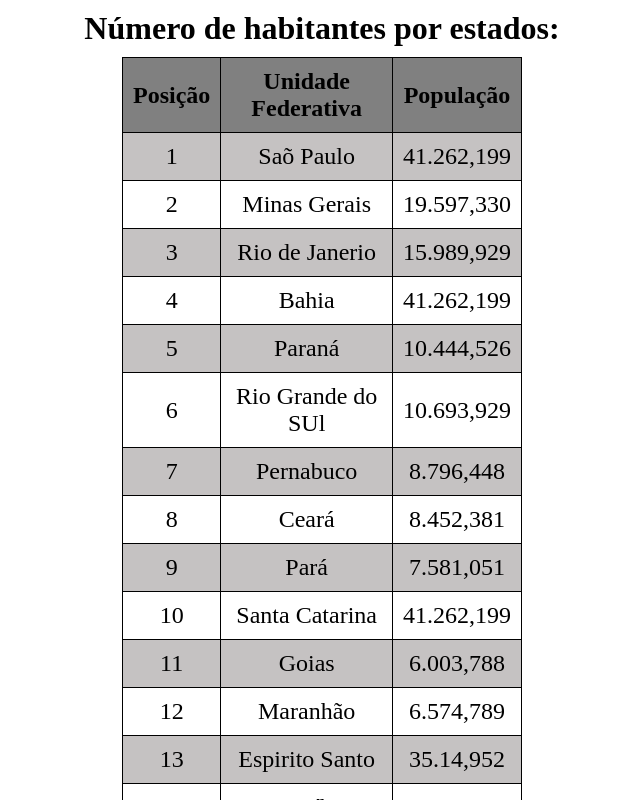
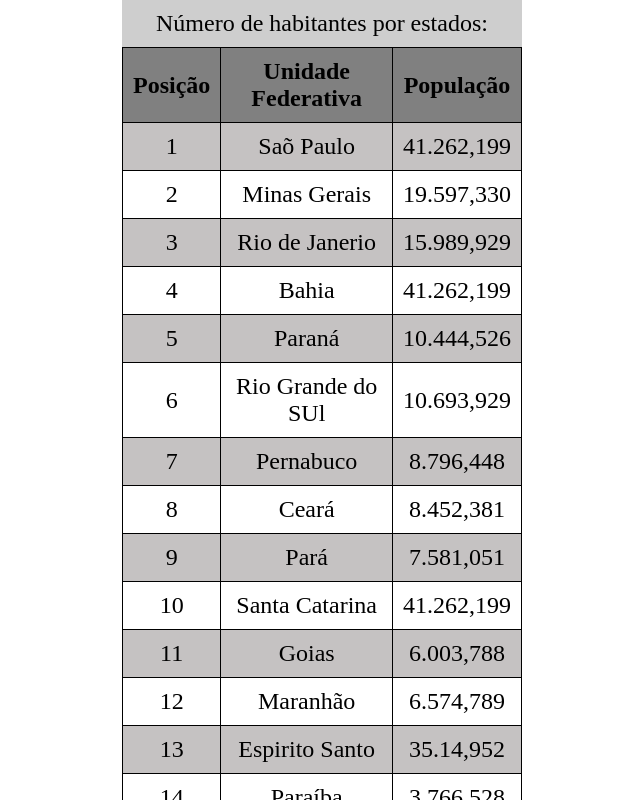
Before and after one commit to brunodyegoweb/Tabela-grande, a plain HTML site: page index.html in a window 1280 px wide. Shown: the top 800 px of the page, without its empty margins (318-958 px from the left). Drawn offline with Linux system fonts and the light colour scheme.

Commit message:
Create capition

```diff
--- a/estilo/geral.css
+++ b/estilo/geral.css
@@ -6,9 +6,11 @@ table {
     margin: auto;
     font-size: 1.5em;
 }
-h1 {
+
+caption {
     text-align: center;
     padding: 10px;
+    background-color: #cecece;
 }
 
 thead {
--- a/index.html
+++ b/index.html
@@ -10,8 +10,9 @@
 </head>
 <body>
     <main>
-        <h1>Número de habitantes por estados:</h1>
         <table>
+            <caption>Número de habitantes por estados:</caption>
+            <table>
             <thead>
                 <tr>
                     <th scope="col">Posição</th>
```
